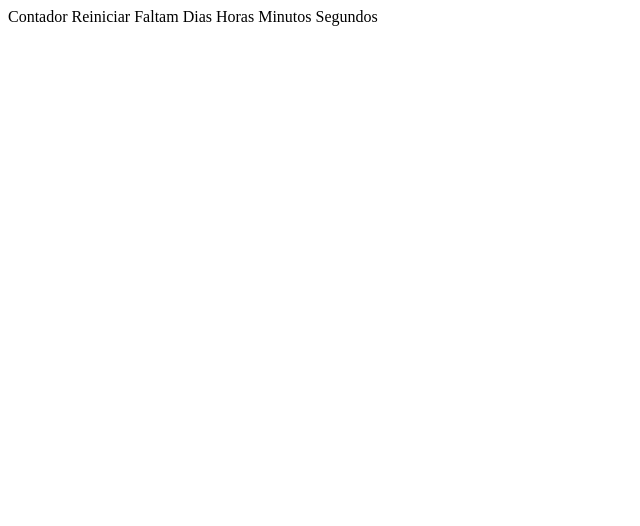
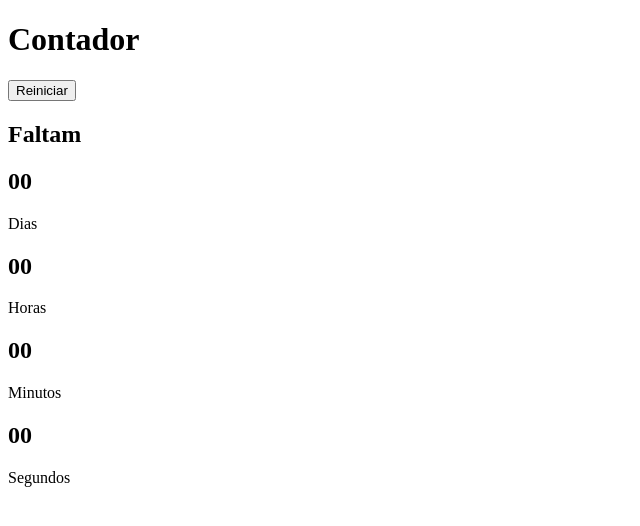
Before and after one commit to carolinepsantos/challenge-contador, a plain HTML site: page contador.html in a window 1280 px wide. Shown: the whole page, without its empty margins (0-640 px from the left). Drawn offline with Linux system fonts and the light colour scheme.

Commit message:
:art: Estrutura das páginas html

```diff
--- a/contador.html
+++ b/contador.html
@@ -1,4 +1,50 @@
-Contador
-Reiniciar
-Faltam
-Dias Horas Minutos Segundos
+<!DOCTYPE html>
+<html lang="en">
+<head>
+    <meta charset="UTF-8">
+    <meta http-equiv="X-UA-Compatible" content="IE=edge">
+    <meta name="viewport" content="width=device-width, initial-scale=1.0">
+    <title>Contador Js</title>
+
+    <link rel="stylesheet" href="css/style.css">
+</head>
+<body>
+    <header>
+        <div>
+            <h1>Contador</h1>
+        </div>
+        <div>
+            <button id="btn-restart">Reiniciar</button>
+        </div>
+    </header>
+    <section>
+        <div class="section">
+            <div class="rest">
+                <h1>Faltam</h1>
+            </div>
+            <div class="temp">
+                <div class="timeLeft">
+                    <div>
+                        <h2 id="days">00</h2>
+                        <p>Dias</p>
+                    </div>
+                    <div>
+                        <h2 id="hours">00</h2>
+                        <p>Horas</p>
+                    </div>
+                    <div>
+                        <h2 id="minutes">00</h2>
+                        <p>Minutos</p>
+                    </div>
+                    <div>
+                        <h2 id="secs">00</h2>
+                        <p>Segundos</p>
+                    </div>
+                </div>
+            </div>
+        </div>
+    </section>
+
+    <script src="js/script.js"></script>
+</body>
+</html>
```
Also changed, not shown: index.html (+23 -4 lines).
